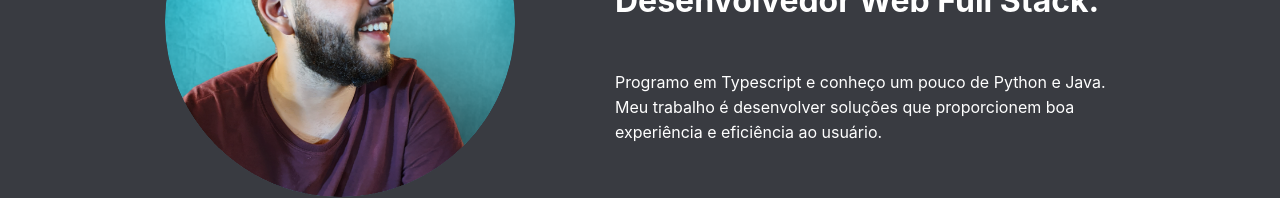
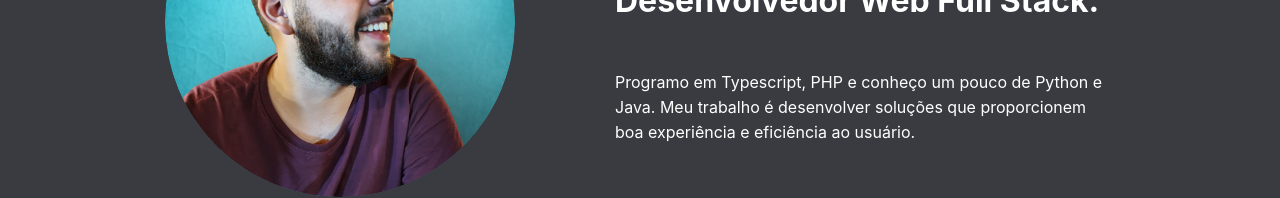
Before and after one commit to monteiroMS/portfolio, a React (Create React App) app: page / in a window 1280 px wide. Shown: the part 398-596 px from the top of the page. Built offline with nearby package versions, Linux system fonts and the light colour scheme.

Commit message:
fix: atualiza texto da homepage

```diff
--- a/src/pages/Home/index.js
+++ b/src/pages/Home/index.js
@@ -17,7 +17,7 @@ function Home() {
           <h1>Eu sou Matheus Monteiro,</h1>
           <h1>Desenvolvedor Web Full Stack.</h1>
           <p>
-            Programo em Typescript e conheço um pouco de Python e Java. Meu
+            Programo em Typescript, PHP e conheço um pouco de Python e Java. Meu
             trabalho é desenvolver soluções que proporcionem boa experiência e
             eficiência ao usuário.
           </p>
```
